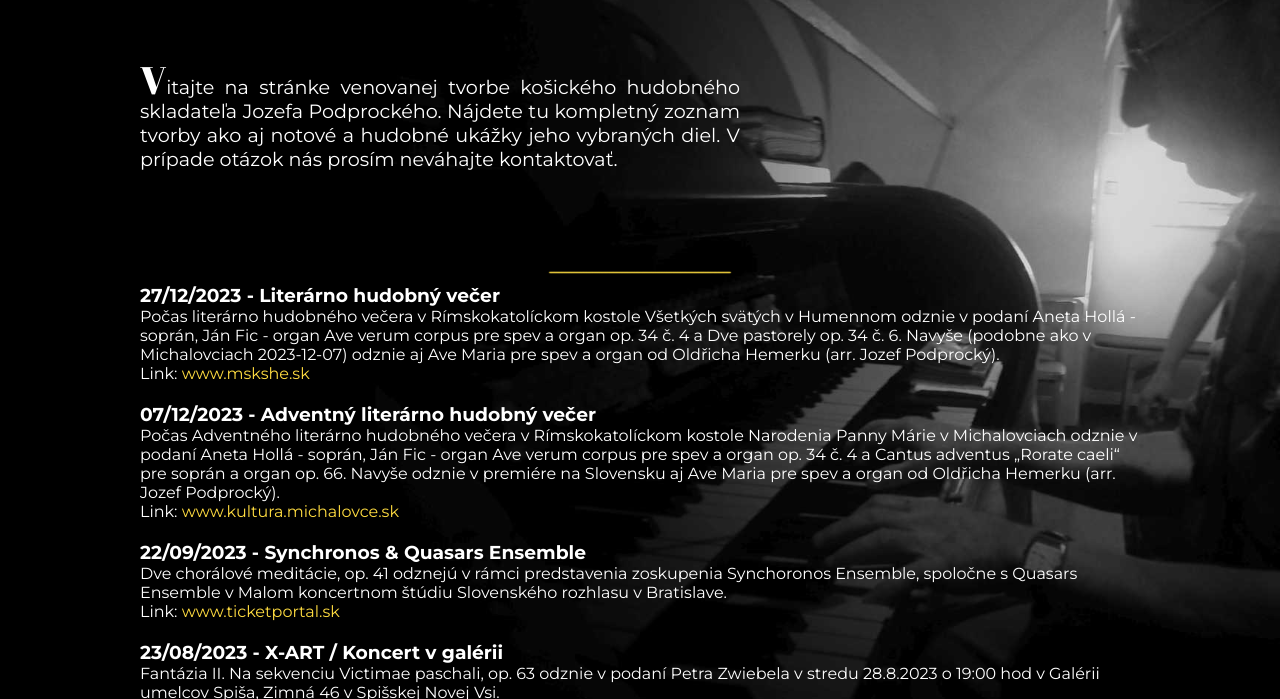
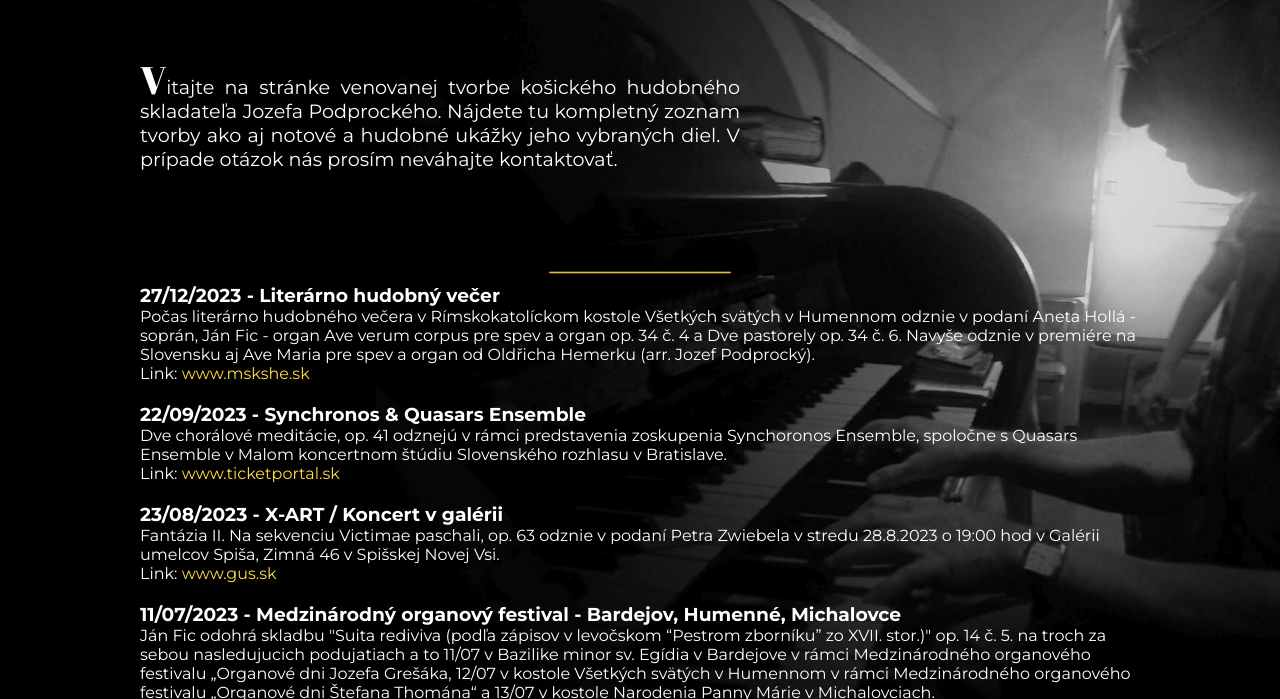
Before and after one commit to tomaspodprocky/jozef-podprocky-site, a Gatsby site: page / in a window 1280 px wide. Shown: the part 91-790 px from the top of the page. Built offline with nearby package versions, Linux system fonts and the light colour scheme; Gatsby itself is replaced by a stand-in of ours.

Commit message:
Deleted news event on 07-12-2023

```diff
--- a/news/2023-12-07_Michalovce.md
+++ /dev/null
@@ -1,11 +0,0 @@
----
-title: Adventný literárno hudobný večer
-date: 2023-12-07
-link: http://www.kultura.michalovce.sk/klient-422/kino-134/stranka-3591/film-201768
-linkName: www.kultura.michalovce.sk
-summary: Počas Adventného literárno hudobného večera v Rímskokatolíckom kostole Narodenia Panny Márie v Michalovciach odznie v podaní Aneta Hollá - soprán, Ján Fic - organ Ave verum corpus pre spev a organ op. 34 č. 4 a Cantus adventus „Rorate caeli“ pre soprán a organ op. 66. Navyše odznie v premiére na Slovensku aj Ave Maria pre spev a organ od Oldřicha Hemerku (arr. Jozef Podprocký).
-lang: sk
-slug: michalovce_2023_12
----
-
- ***Lorem ipsum dolor sit amet***, consectetur adipiscing elit. Sed eu venenatis dui. Praesent sit amet sapien elementum, euismod arcu in, laoreet nibh. Pellentesque ullamcorper tellus elit, in hendrerit augue hendrerit et. Ut congue magna quis massa euismod cursus. Maecenas ullamcorper quam sagittis tellus feugiat sagittis. Morbi et volutpat mi. Phasellus efficitur fermentum sapien vitae iaculis. Phasellus vel urna sit amet tortor fringilla tincidunt a vitae mi. Cras ante nisl, cursus vitae justo at, fringilla viverra turpis. Vestibulum ornare fringilla tempor. Fusce elementum metus elit.
--- a/news/2023-12-27_Humenne.md
+++ b/news/2023-12-27_Humenne.md
@@ -3,7 +3,7 @@ title: Literárno hudobný večer
 date: 2023-12-27
 link: https://www.mskshe.sk/index.php/program/7631/-/literarno-hudobny-vecer
 linkName: www.mskshe.sk
-summary: Počas literárno hudobného večera v Rímskokatolíckom kostole Všetkých svätých v Humennom odznie v podaní Aneta Hollá - soprán, Ján Fic - organ Ave verum corpus pre spev a organ op. 34 č. 4 a Dve pastorely op. 34 č. 6. Navyše (podobne ako v Michalovciach 2023-12-07) odznie aj Ave Maria pre spev a organ od Oldřicha Hemerku (arr. Jozef Podprocký).
+summary: Počas literárno hudobného večera v Rímskokatolíckom kostole Všetkých svätých v Humennom odznie v podaní Aneta Hollá - soprán, Ján Fic - organ Ave verum corpus pre spev a organ op. 34 č. 4 a Dve pastorely op. 34 č. 6. Navyše odznie v premiére na Slovensku aj Ave Maria pre spev a organ od Oldřicha Hemerku (arr. Jozef Podprocký).
 lang: sk
 slug: humenne_2023_12
 ---
```
